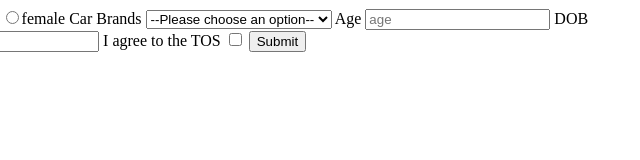
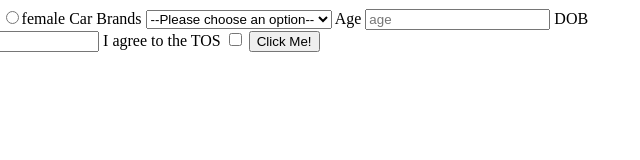
Before and after one commit to acciojob/signup-form-car-Iflaqbhat, a website: page main.html in a window 1280 px wide. Shown: the full height of the page, 577-1217 px from the left. Drawn offline with Linux system fonts and the light colour scheme.

Commit message:
created a submission

```diff
--- a/main.html
+++ b/main.html
@@ -36,8 +36,7 @@
 		<input type="password" required id="password" placeholder="password">
 		<label for="tos">I agree to the TOS</label>
 		<input type="checkbox" required id="tos" placeholder="-">
-		<input type="submit">
-
+		<button type="button">Click Me!</button>
 	</form>
     <script type="text/javascript" src="./script.js">
 </script>
```
